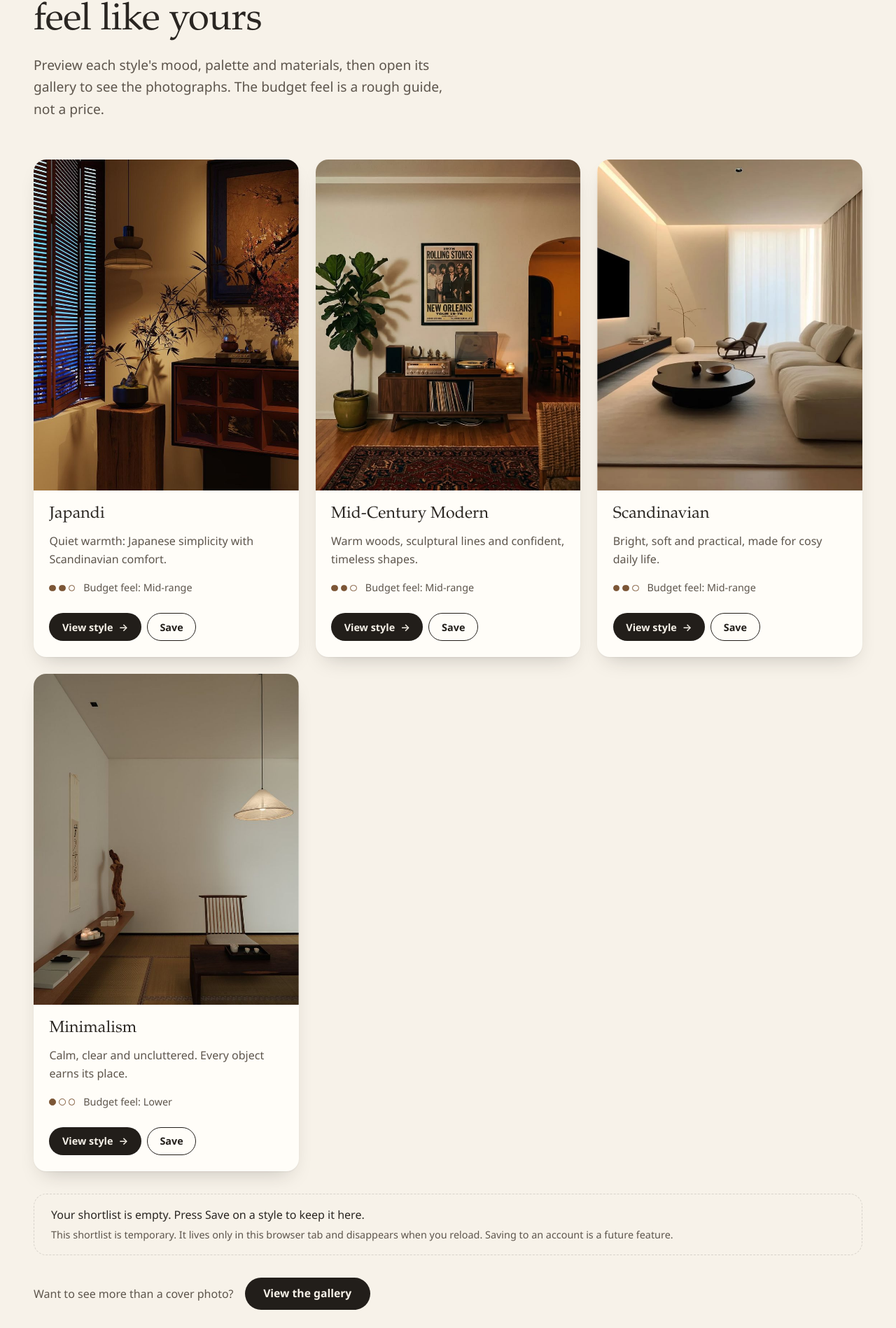
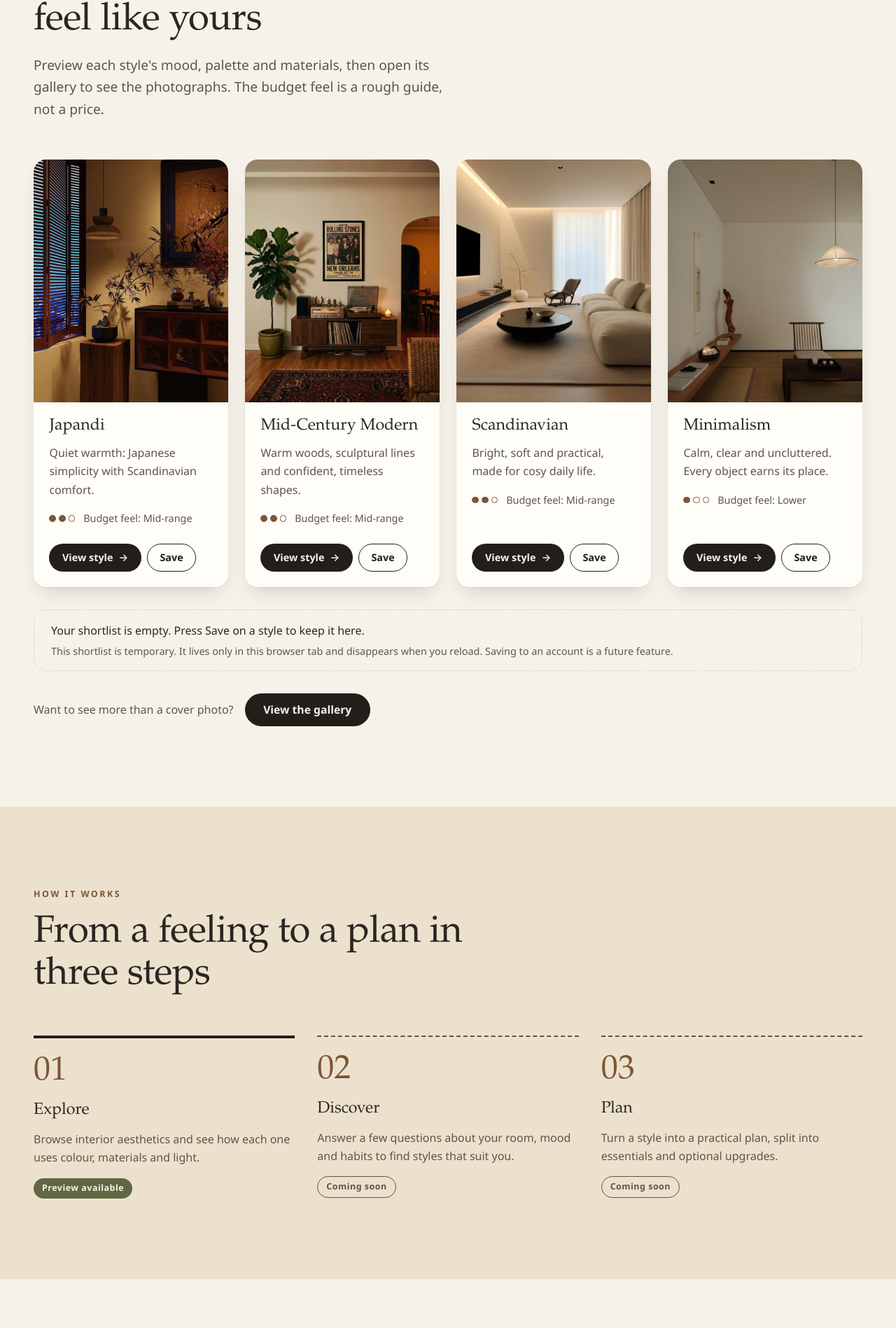
Before and after one commit to jiyaraj08/Chair-On-Top, a FastAPI app: page / in a window 1280 px wide. Shown: the part 982-2880 px from the top of the page at 70% size. Run offline with FastAPI, Linux system fonts and the light colour scheme.

Commit message:
Modify grid layout and main overflow properties
Updated grid layout to use four columns instead of three and added overflow-x clipping to main.

```diff
--- a/static/css/style.css
+++ b/static/css/style.css
@@ -158,6 +158,13 @@ a {
 
 .skip-link:focus {
   left: 0.75rem;
+}
+
+/* Panels that slide in from the side before they are revealed (motion.css)
+   must not make the page wider than the screen. "clip" does not create a
+   scroll area, so nothing else changes. */
+main {
+  overflow-x: clip;
 }
 
 /* Things that only make sense when JavaScript runs. */
@@ -638,8 +645,15 @@ a {
 
 .style-grid {
   display: grid;
-  grid-template-columns: repeat(3, 1fr);
+  grid-template-columns: repeat(4, 1fr);
   gap: var(--space-5);
+}
+
+/* Four cards: a tidy 2 x 2 on mid-size screens (below 960px they scroll). */
+@media (min-width: 960px) and (max-width: 1099px) {
+  .style-grid {
+    grid-template-columns: repeat(2, 1fr);
+  }
 }
 
 .style-card {
```
